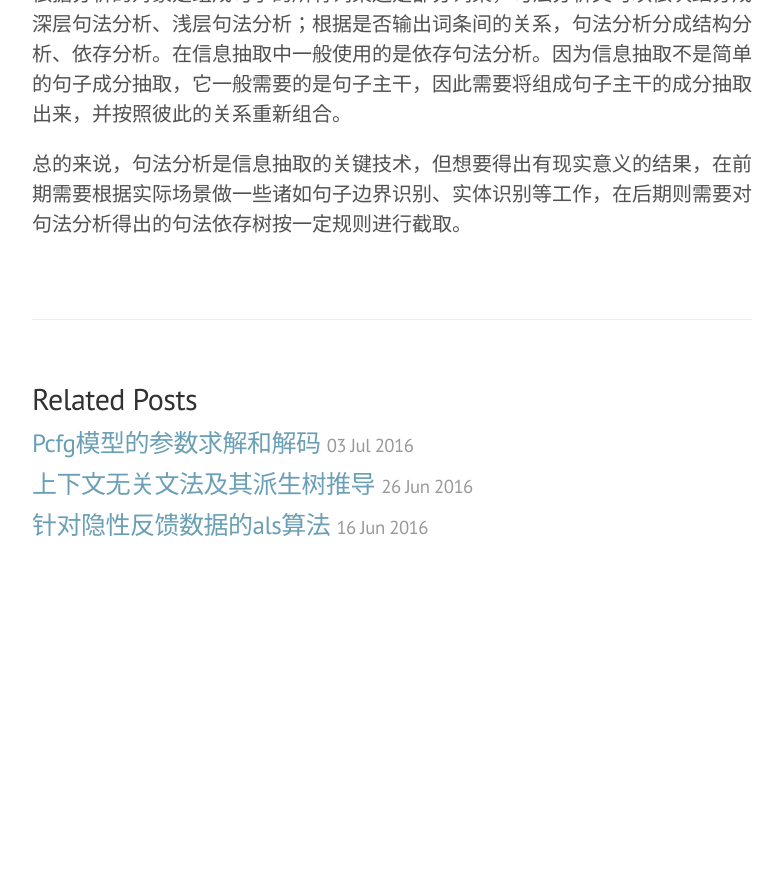
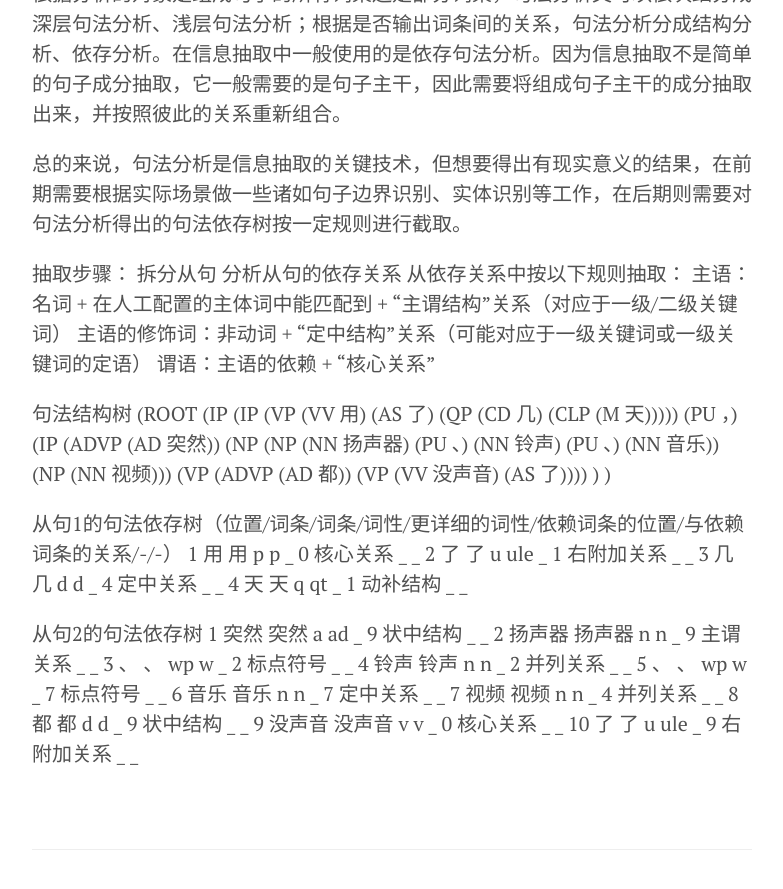
Before and after one commit to nomadcube/nomadcube.github.io, a Jekyll site: the page built from _posts/2016-05-24-信息抽取.md, in a window 1280 px wide and 900 px high, scrolled down 1132 px. Shown: the top 889 px of the window, without its empty margins (248-1031 px from the left). Built offline with Jekyll 4.4.1, drawn with Linux system fonts in a browser that asks for light colours; comment, search, counter and statistics services are not loaded; before the commit the page ends 1733 px from its top, so only the background shows below that.

Commit message:
新文章

```diff
--- a/_layouts/default.html
+++ b/_layouts/default.html
@@ -3,7 +3,7 @@
 
   {% include head.html %}
 
-  <body class="theme-base-0d">
+  <body class="theme-base-0d layout-reverse sidebar-overlay">
 
     {% include sidebar.html %}
 
--- a/_posts/2016-05-24-信息抽取.md
+++ b/_posts/2016-05-24-信息抽取.md
@@ -26,3 +26,37 @@ tags: NLP
 依据分析的对象是组成句子的所有词条还是部分词条，句法分析又可以依次细分成深层句法分析、浅层句法分析；根据是否输出词条间的关系，句法分析分成结构分析、依存分析。在信息抽取中一般使用的是依存句法分析。因为信息抽取不是简单的句子成分抽取，它一般需要的是句子主干，因此需要将组成句子主干的成分抽取出来，并按照彼此的关系重新组合。
 
 总的来说，句法分析是信息抽取的关键技术，但想要得出有现实意义的结果，在前期需要根据实际场景做一些诸如句子边界识别、实体识别等工作，在后期则需要对句法分析得出的句法依存树按一定规则进行截取。
+
+抽取步骤：
+拆分从句
+分析从句的依存关系
+从依存关系中按以下规则抽取：
+主语：名词 + 在人工配置的主体词中能匹配到 + “主谓结构”关系（对应于一级/二级关键词）
+主语的修饰词：非动词 + “定中结构”关系（可能对应于一级关键词或一级关键词的定语）
+谓语：主语的依赖 + “核心关系”
+
+句法结构树
+(ROOT
+	(IP
+		(IP (VP (VV 用) (AS 了) (QP (CD 几) (CLP (M 天))))) (PU ，)
+		(IP (ADVP (AD 突然)) (NP (NP (NN 扬声器) (PU 、) (NN 铃声) (PU 、) (NN 音乐)) (NP (NN 视频))) (VP (ADVP (AD 都)) (VP (VV 没声音) (AS 了))))
+	)
+)
+
+从句1的句法依存树（位置/词条/词条/词性/更详细的词性/依赖词条的位置/与依赖词条的关系/-/-）
+1  用  用  p  p  _  0  核心关系  _  _
+2  了  了  u  ule  _  1  右附加关系  _  _
+3  几  几  d  d  _  4  定中关系  _  _
+4  天  天  q  qt  _  1  动补结构  _  _
+
+从句2的句法依存树
+1  突然  突然  a  ad  _  9  状中结构  _  _
+2  扬声器  扬声器  n  n  _  9  主谓关系  _  _
+3  、  、  wp  w  _  2  标点符号  _  _
+4  铃声  铃声  n  n  _  2  并列关系  _  _
+5  、  、  wp  w  _  7  标点符号  _  _
+6  音乐  音乐  n  n  _  7  定中关系  _  _
+7  视频  视频  n  n  _  4  并列关系  _  _
+8  都  都  d  d  _  9  状中结构  _  _
+9  没声音  没声音  v  v  _  0  核心关系  _  _
+10  了  了  u  ule  _  9  右附加关系  _  _
```
Also changed, not shown: _posts/2016-07-03-pcfg模型的参数求解和解码.md (+6 -7 lines).
